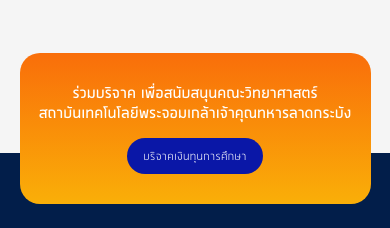
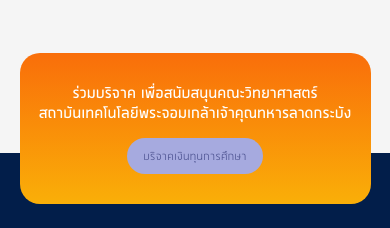
Before and after one commit to Yayawak/web-more-backup, a Next.js app: page / in a window 390 px wide. Shown: the part 5100-5328 px from the top of the page. Built offline with nearby package versions, Linux system fonts and the light colour scheme; no server answers.

Commit message:
[edited] disable donation button

```diff
--- a/components/Footer/Footer.tsx
+++ b/components/Footer/Footer.tsx
@@ -2,28 +2,30 @@
 import Link from 'next/link'
 
 import { aboutItems, contactItems, infoItems } from './items'
-import sciKmitlLogo from '@/assets/logos/sci-kmitl-logo.png'
+import sci_KMITL_Logo from '@/assets/logos/sci-kmitl-logo.png'
 
 const Footer = () => {
   return (
-    <footer className="relative flex w-full flex-col items-center gap-5 bg-[#021E4A] pt-[100px] pb-[60px] text-white md:flex-row md:justify-evenly md:gap-0 md:h-[410px]">
+    <footer className="relative flex w-full flex-col items-center gap-5 bg-[#021E4A] pt-[100px] pb-[60px] text-white md:h-[410px] md:flex-row md:justify-evenly md:gap-0">
       <div className=" absolute top-[-100px] flex h-auto w-[90%] flex-col items-center justify-between gap-3 rounded-2xl bg-gradient-to-b from-[#F96E0A] to-[#FAAF08] py-[30px] px-[10px] md:top-[-50px] md:h-[110px] md:w-[70%] md:flex-row md:py-[30px] md:px-[53px]">
         <div className="text-center  text-base leading-4 md:text-left md:text-xs md:font-semibold md:leading-5 lg:text-base">
           <p>ร่วมบริจาค เพื่อสนับสนุนคณะวิทยาศาสตร์</p>
           <p>สถาบันเทคโนโลยีพระจอมเกล้าเจ้าคุณทหารลาดกระบัง</p>
         </div>
-        <Link
-          className="rounded-full bg-[#0A17A7] py-[8px] px-[16px] text-xs font-light tracking-wide md:text-xs lg:text-base"
-          href="/"
-        >
-          บริจาคเงินทุนการศึกษา
+        <Link href="/">
+          <button
+            disabled
+            className="rounded-full bg-[#0A17A7] py-[8px] px-[16px] text-xs font-light tracking-wide disabled:bg-[#a6aadf] disabled:text-[#444a89] md:text-xs lg:text-base"
+          >
+            บริจาคเงินทุนการศึกษา
+          </button>
         </Link>
       </div>
       <div className="flex justify-center text-base font-light md:block md:w-[230px] lg:w-[460px]">
         <div className="relative h-[42px] w-[197px] lg:h-[70px] lg:w-[330px]">
           <Image
-            src={sciKmitlLogo}
-            alt={'Sci kmitl logo'}
+            src={sci_KMITL_Logo}
+            alt={'Sci KMITL logo'}
             fill
             sizes="(min-width: 0) 100vw"
           />
@@ -80,7 +82,7 @@
           )
         })}
       </div>
-      <div className="flex flex-col justify-evenly gap-3.5 text-center text-sm font-light md:gap-0 md:text-left md:text-base md:h-full">
+      <div className="flex flex-col justify-evenly gap-3.5 text-center text-sm font-light md:h-full md:gap-0 md:text-left md:text-base">
         <div className="text-base font-semibold md:hidden">
           เกี่ยวกับคณะวิทยาศาสตร์
         </div>
```
